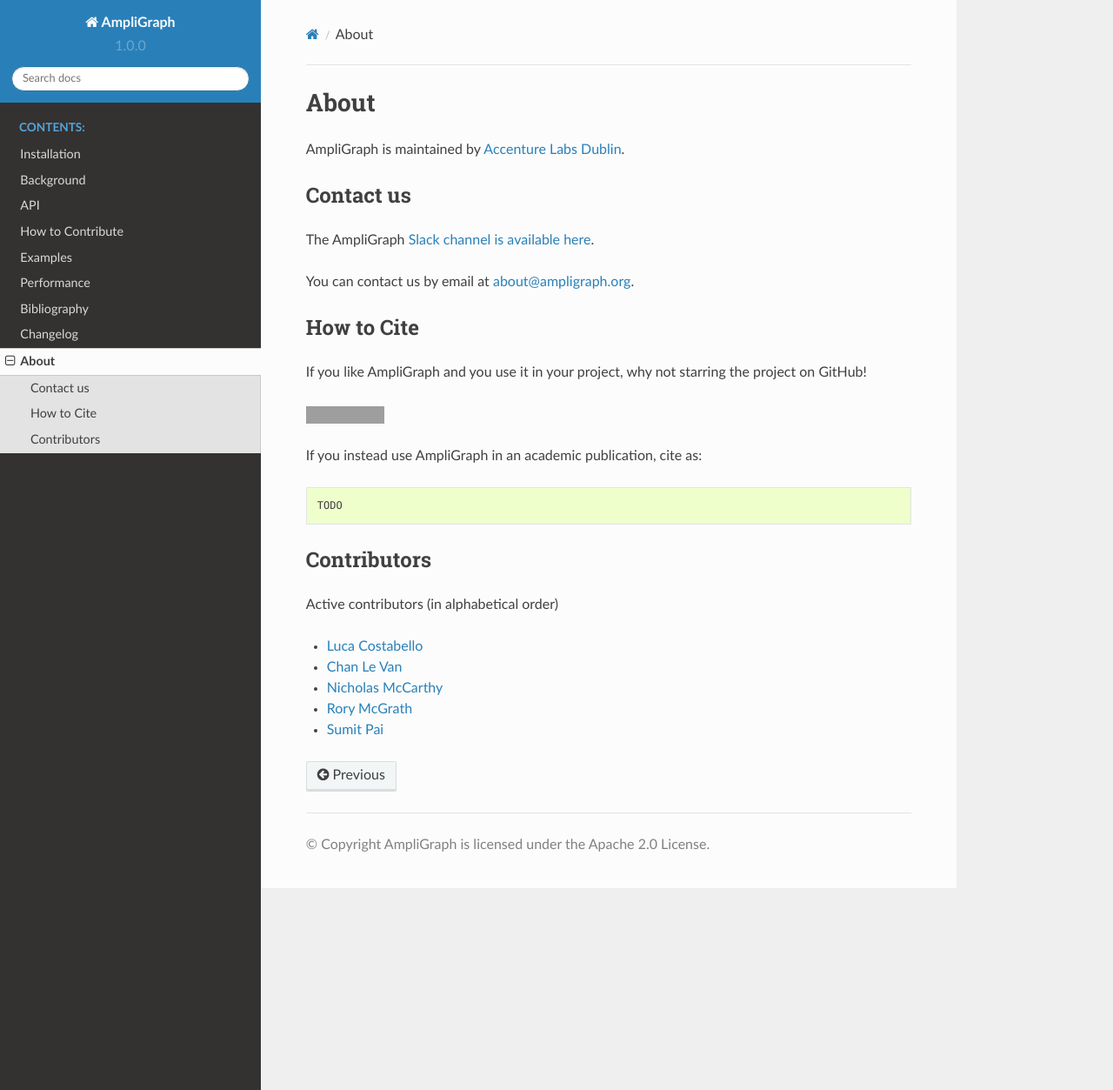
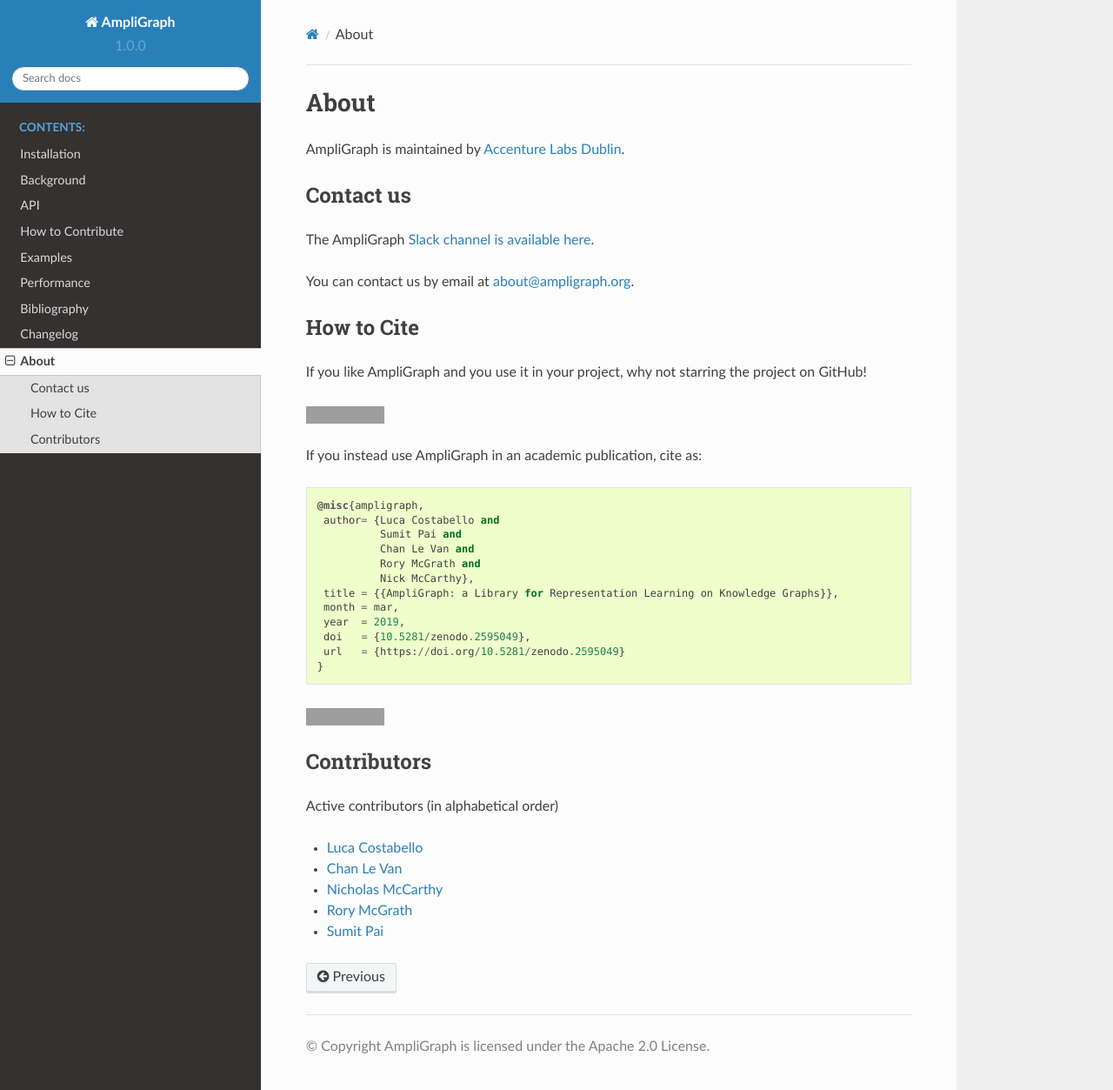
Before and after one commit to Accenture/AmpliGraph, a Sphinx documentation site: the page built from docs/contacts.md, in a window 1280 px wide and 1253 px high. Shown: the whole window at 87% size. Built offline with Sphinx 7.4.7 and the Read the Docs theme 2.0.0, drawn with Linux system fonts in a browser that asks for light colours; the version number is read from the project's files by our own code; grey boxes are pictures that could not be loaded.

Commit message:
Added Zenodo badge and bibtex

````diff
--- a/docs/contacts.md
+++ b/docs/contacts.md
@@ -13,14 +13,27 @@
 
 If you like AmpliGraph and you use it in your project, why not starring the project on GitHub!
 
-[![GitHub stars](https://img.shields.io/github/stars/accenture/ampligraph.svg?style=social&label=Star&maxAge=2592000)](https://GitHub.com/accenture/ampligraph/stargazers/)
+[![GitHub stars](https://img.shields.io/github/stars/Accenture/AmpliGraph.svg?style=social&label=Star&maxAge=2592000)](https://GitHub.com/Accenture/AmpliGraph/stargazers/)
 
 
 If you instead use AmpliGraph in an academic publication, cite as:
 
 ```
-TODO
+@misc{ampligraph,
+ author= {Luca Costabello and
+          Sumit Pai and
+          Chan Le Van and
+          Rory McGrath and
+          Nick McCarthy},
+ title = {{AmpliGraph: a Library for Representation Learning on Knowledge Graphs}},
+ month = mar,
+ year  = 2019,
+ doi   = {10.5281/zenodo.2595049},
+ url   = {https://doi.org/10.5281/zenodo.2595049}
+}
 ```
+[![DOI](https://zenodo.org/badge/164881995.svg)](https://zenodo.org/badge/latestdoi/164881995)
+
 
 
 ## Contributors
````
Also changed, not shown: README.md (+15 -1 lines), docs/index.rst (+15 -1 lines).
